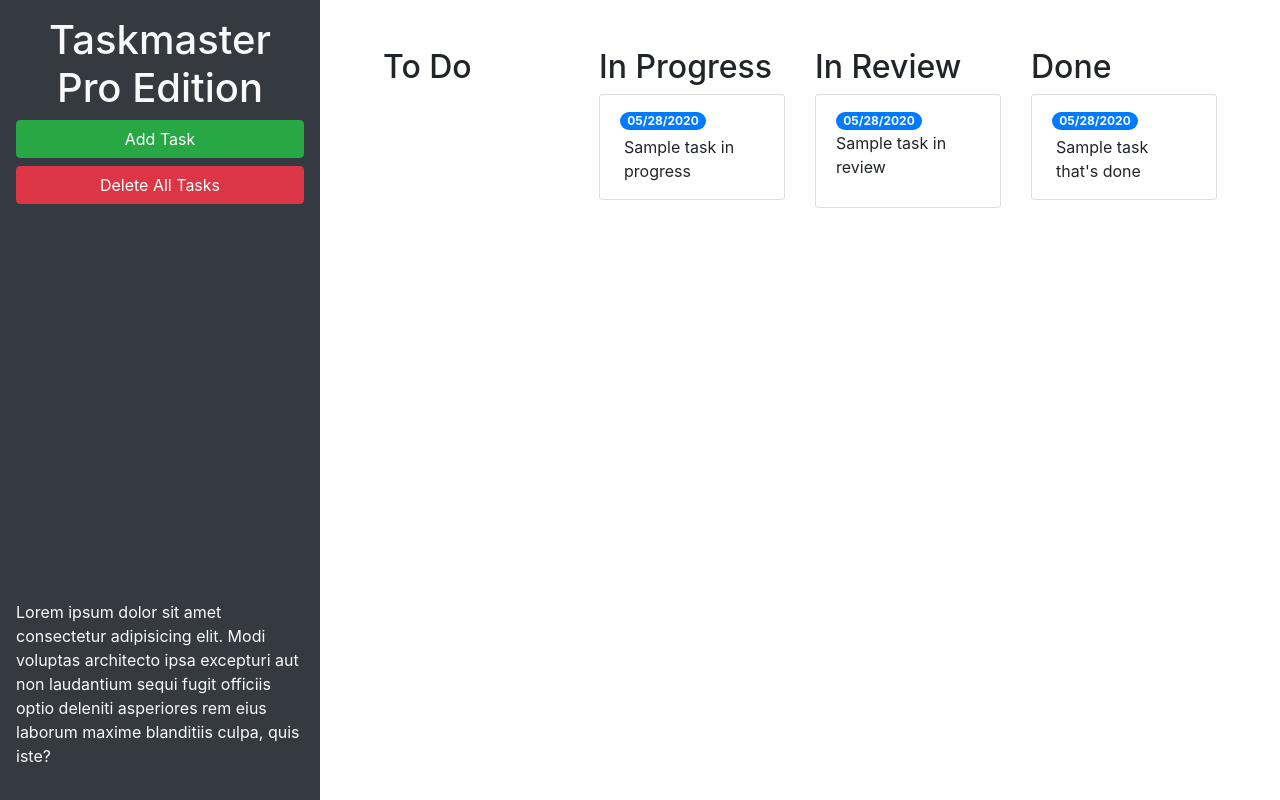
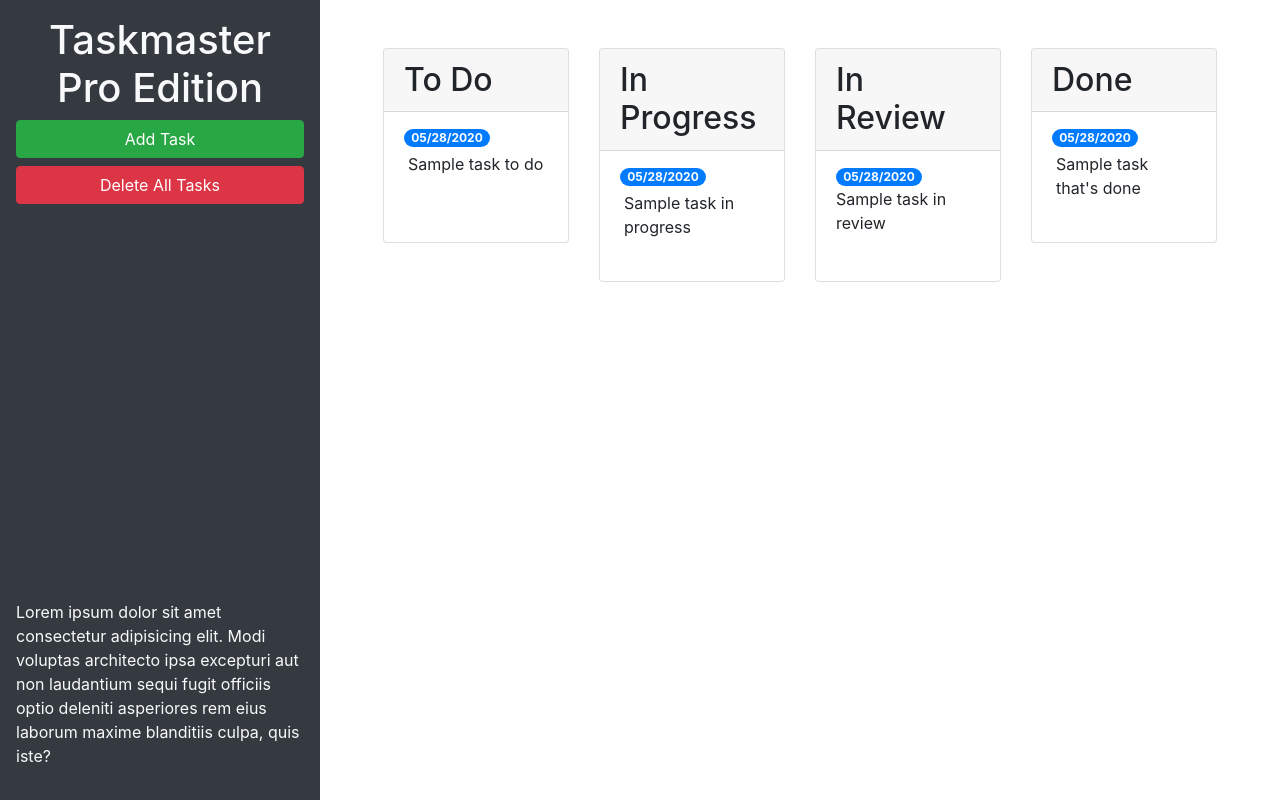
Before and after one commit to MichealJWEllis/taskmaster-pro, a plain HTML site: page index.html in a window 1280 px wide. Drawn offline with nearby package versions, Linux system fonts and the light colour scheme.

Commit message:
finsihed lesson 5.2.5 of module 5 / added bootstrap to html

```diff
--- a/index.html
+++ b/index.html
@@ -27,41 +27,62 @@
       <div class="m-5 row justify-content-around">
         <!-- todo start -->
         <div class="col-12 col-md-6 col-xl-3 mb-3">
-          <h2>To Do</h2>
-          <ul id="list-toDo" class="list-group"> </ul>
+          <div class="card">
+            <h2 class="card-header">
+              To Do
+            </h2>
+            <ul id="list-toDo" class="list-group list-group-flush">
+              <li class="list-group-item">
+                <span class="badge badge-primary badge-pill">05/28/2020</span>
+                <p class="m-1">Sample task to do</p>
+              </li>
+            </ul>
+          </div>
         </div>
         <!-- todo end -->
         <!-- in progress start -->
         <div class="col-12 col-md-6 col-xl-3 mb-3">
-          <h2>In Progress</h2>
-          <ul id="list-inProgress" class="list-group">
+          <div class="card">
+            <h2 class="card-header">
+              In Progress
+            </h2>
+              <ul id="list-inProgress" class="list-group list-group-flush">
                 <li class="list-group-item">
                 <span class="badge badge-primary badge-pill">05/28/2020</span>
                 <p class="m-1">Sample task in progress</p>
                 </li>
               </ul>
             </div>
+          </div>
         <!-- in progress end -->
         <!-- in review start -->
         <div class="col-12 col-md-6 col-xl-3 mb-3">
-          <h2>In Review</h2>
-          <ul id="list-inReview" class="list-group">
+          <div class="card">
+            <h2 class="card-header">
+              In Review
+            </h2>
+              <ul id="list-inReview" class="list-group list-group-flush">
                 <li class="list-group-item">
                 <span class="badge badge-primary badge-pill">05/28/2020</span>
                 <p id="m-1">Sample task in review</p>
                 </li>
               </ul>
           </div>
+        </div>
         <!-- in review end -->
         <!-- done start -->
         <div class="col-12 col-md-6 col-xl-3 mb-3">
-          <h2>Done</h2>
-          <ul id="list-done" class="list-group">
+          <div class="card">
+            <h2 class="card-header">
+              Done
+            </h2>
+              <ul id="list-done" class="list-group list-group-flush">
                 <li class="list-group-item">
                   <span class="badge badge-primary badge-pill">05/28/2020</span>
                   <p class="m-1">Sample task that's done</p>
                 </li>
             </ul>
+          </div>
         </div>
         <!-- done end -->
       </div>
@@ -83,11 +104,11 @@
           <form>
             <div class="form-group">
               <label for="modalTaskDescription">Task description</label>
-              <textarea id="modalTaskDescription" rows="3"></textarea>
+              <textarea id="modalTaskDescription" rows="3" class="form-control"></textarea>
             </div>
             <div class="form-group">
               <label for="modalDueDate">Due date</label>
-              <input type="text" id="modalDueDate" placeholder="mm/dd/yyyy" autocomplete="off" />
+              <input type="text" class="form-control" id="modalDueDate" placeholder="mm/dd/yyyy" autocomplete="off" />
             </div>
           </form>
         </div>
```
Lines whose indentation alone changed are shown as unchanged.
